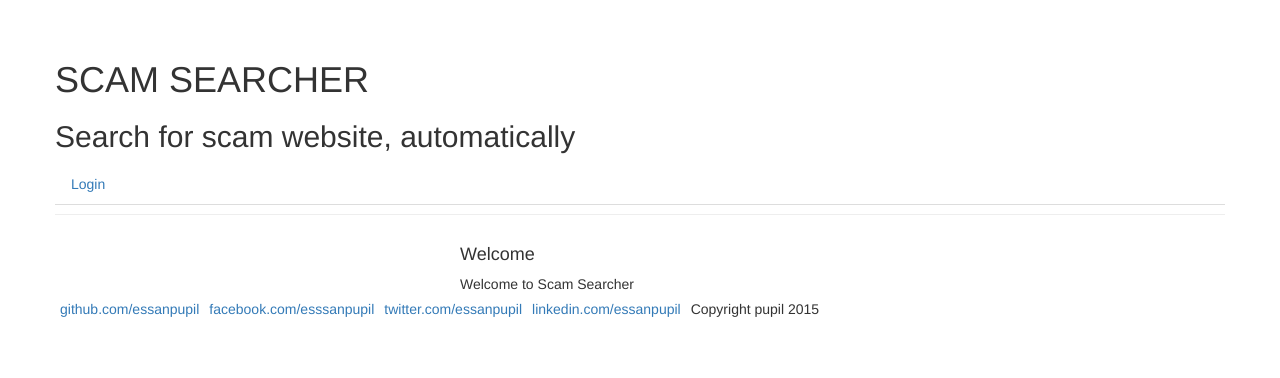
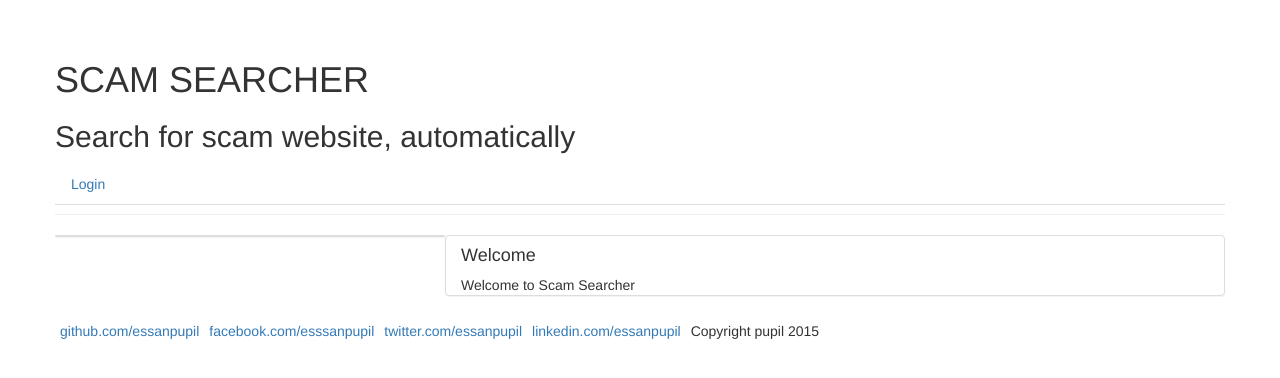
Before and after one commit to essanpupil/autowebsearch, a Django app: template ScamSearcher/templates/welcome.html in a window 1280 px wide. Shown: the top 378 px of the page. Run offline with Django 3.2, Linux system fonts and the light colour scheme; the template is opened without the code that fills it, so the values that code supplies are empty; some libraries are stand-ins or nearby versions.

Commit message:
Applying bootstrap panel in welcome page and add class panel in base

```diff
--- a/ScamSearcher/templates/base.html
+++ b/ScamSearcher/templates/base.html
@@ -72,11 +72,11 @@
         </ul>
     </div>
     <div class="row">
-        <div class="col-sm-4">
+        <div class="col-sm-4 panel panel-default">
             {% block navigation %} {% endblock %}
             {% block subnavigation %} {% endblock %}
         </div>
-        <div class="col-sm-8">
+        <div class="col-sm-8 panel panel-default">
             <!-- Column 1 start -->
             {% block content %} {% endblock %}
             <!-- Column 1 end -->
```
